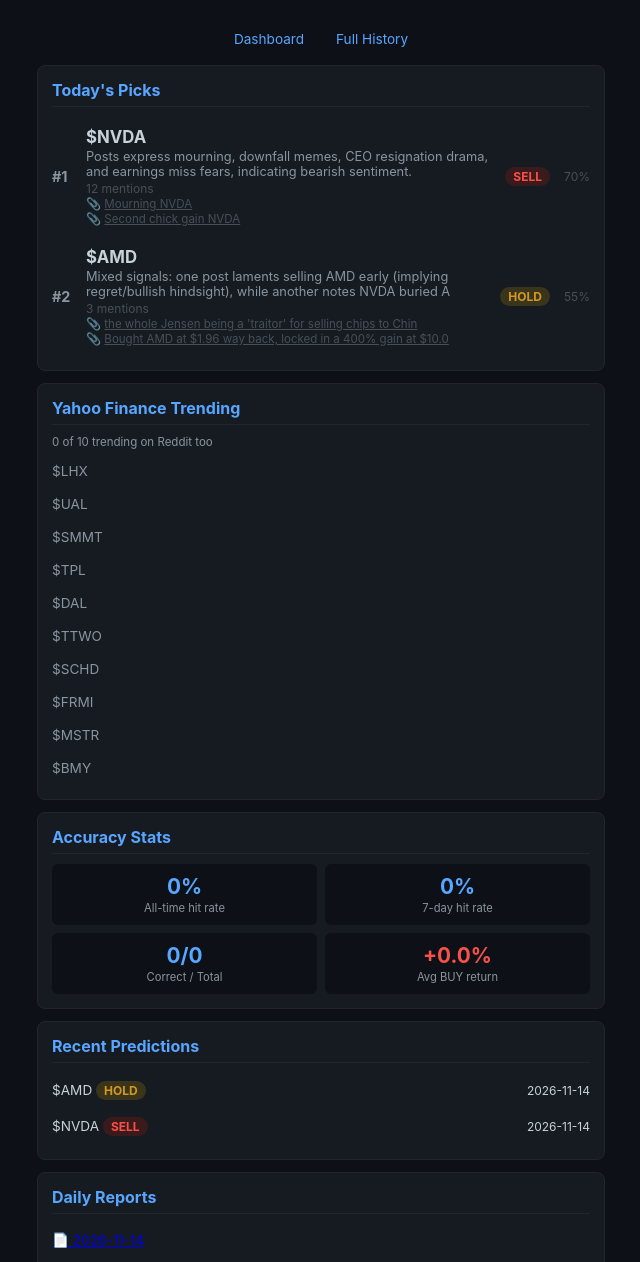
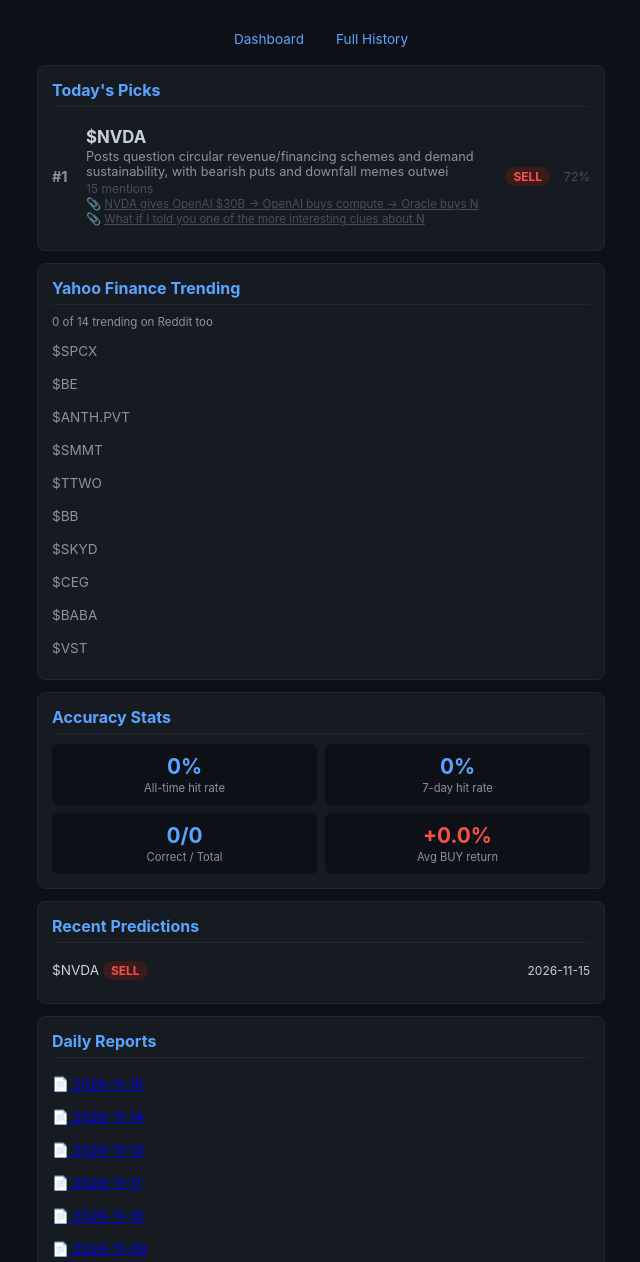
Before and after one commit to sudsingh438/redditStocktrending, a plain HTML site: page docs/index.html in a window 1280 px wide. Shown: the part 98-1360 px from the top of the page, without its empty margins (319-959 px from the left). Drawn offline with Linux system fonts and the light colour scheme.

Commit message:
📊 Update: 2026-11-15

```diff
--- a/docs/index.html
+++ b/docs/index.html
@@ -46,7 +46,7 @@ td { padding: 6px; border-bottom: 1px solid #21262d15; }
 <body>
 <div class="header">
 <h1>Reddit Stock Trends</h1>
-<p class="subtitle">Last run: 2026-11-14T18:55 | r/wallstreetbets</p>
+<p class="subtitle">Last run: 2026-11-15T19:31 | r/wallstreetbets</p>
 </div>
 
 <div class="nav">
@@ -59,24 +59,15 @@ td { padding: 6px; border-bottom: 1px solid #21262d15; }
 <div class="stock-rank">#1</div>
 <div class="stock-info">
 <div class="stock-ticker">$NVDA</div>
-<div class="stock-reason">Posts express mourning, downfall memes, CEO resignation drama, and earnings miss fears, indicating bearish sentiment.</div>
-<div class="stock-meta">12 mentions<br>📎 <a href="https://www.reddit.com/r/wallstreetbets/comments/1xw9egz/mourning_nvda/" target="_blank" style="color:#484f58;font-size:0.72rem;">Mourning NVDA</a><br>📎 <a href="https://www.reddit.com/r/wallstreetbets/comments/1xw902d/second_chick_gain_nvda/" target="_blank" style="color:#484f58;font-size:0.72rem;">Second chick gain NVDA</a></div>
+<div class="stock-reason">Posts question circular revenue/financing schemes and demand sustainability, with bearish puts and downfall memes outwei</div>
+<div class="stock-meta">15 mentions<br>📎 <a href="https://www.reddit.com/r/wallstreetbets/comments/1xx3ndr/nvda_gives_openai_30b_openai_buys_compute_oracle/" target="_blank" style="color:#484f58;font-size:0.72rem;">NVDA gives OpenAI $30B → OpenAI buys compute → Oracle buys N</a><br>📎 <a href="https://www.reddit.com/r/wallstreetbets/comments/1xwwi0a/what_if_i_told_you_one_of_the_more_interesting/" target="_blank" style="color:#484f58;font-size:0.72rem;">What if I told you one of the more interesting clues about N</a></div>
 </div>
 <span class="badge badge-sell">SELL</span>
-<span class="confidence">70%</span>
-</div><div class="stock-row">
-<div class="stock-rank">#2</div>
-<div class="stock-info">
-<div class="stock-ticker">$AMD</div>
-<div class="stock-reason">Mixed signals: one post laments selling AMD early (implying regret/bullish hindsight), while another notes NVDA buried A</div>
-<div class="stock-meta">3 mentions<br>📎 <a href="https://www.reddit.com/r/wallstreetbets/comments/1xvfp61/the_whole_jensen_being_a_traitor_for_selling/" target="_blank" style="color:#484f58;font-size:0.72rem;">the whole Jensen being a 'traitor' for selling chips to Chin</a><br>📎 <a href="https://www.reddit.com/r/wallstreetbets/comments/1xuugl6/bought_amd_at_196_way_back_locked_in_a_400_gain/" target="_blank" style="color:#484f58;font-size:0.72rem;">Bought AMD at $1.96 way back, locked in a 400% gain at $10.0</a></div>
-</div>
-<span class="badge badge-hold">HOLD</span>
-<span class="confidence">55%</span>
+<span class="confidence">72%</span>
 </div></div><div class="card">
 <h2>Yahoo Finance Trending</h2>
-<div style="font-size:0.72rem;color:#8b949e;margin-bottom:6px;">0 of 10 trending on Reddit too</div>
-<div class="history-row"><span style="color:#8b949e">$LHX</span></div><div class="history-row"><span style="color:#8b949e">$UAL</span></div><div class="history-row"><span style="color:#8b949e">$SMMT</span></div><div class="history-row"><span style="color:#8b949e">$TPL</span></div><div class="history-row"><span style="color:#8b949e">$DAL</span></div><div class="history-row"><span style="color:#8b949e">$TTWO</span></div><div class="history-row"><span style="color:#8b949e">$SCHD</span></div><div class="history-row"><span style="color:#8b949e">$FRMI</span></div><div class="history-row"><span style="color:#8b949e">$MSTR</span></div><div class="history-row"><span style="color:#8b949e">$BMY</span></div></div><div class="card">
+<div style="font-size:0.72rem;color:#8b949e;margin-bottom:6px;">0 of 14 trending on Reddit too</div>
+<div class="history-row"><span style="color:#8b949e">$SPCX</span></div><div class="history-row"><span style="color:#8b949e">$BE</span></div><div class="history-row"><span style="color:#8b949e">$ANTH.PVT</span></div><div class="history-row"><span style="color:#8b949e">$SMMT</span></div><div class="history-row"><span style="color:#8b949e">$TTWO</span></div><div class="history-row"><span style="color:#8b949e">$BB</span></div><div class="history-row"><span style="color:#8b949e">$SKYD</span></div><div class="history-row"><span style="color:#8b949e">$CEG</span></div><div class="history-row"><span style="color:#8b949e">$BABA</span></div><div class="history-row"><span style="color:#8b949e">$VST</span></div></div><div class="card">
 <h2>Accuracy Stats</h2>
 <div class="stats-grid">
 <div class="stat-box"><div class="stat-value">0%</div><div class="stat-label">All-time hit rate</div></div>
@@ -87,15 +78,12 @@ td { padding: 6px; border-bottom: 1px solid #21262d15; }
 </div><div class="card">
 <h2>Recent Predictions</h2>
 <div class="history-row">
-<span>$AMD <span class="badge badge-hold">HOLD</span></span>
-<span style="font-size:0.75rem;">2026-11-14</span>
-</div><div class="history-row">
 <span>$NVDA <span class="badge badge-sell">SELL</span></span>
-<span style="font-size:0.75rem;">2026-11-14</span>
+<span style="font-size:0.75rem;">2026-11-15</span>
 </div></div><div class="card">
 <h2>Daily Reports</h2>
-<div class="history-row"><a href="../reports/2026-11-14.md" target="_blank">📄 2026-11-14</a></div><div class="history-row"><a href="../reports/2026-11-13.md" target="_blank">📄 2026-11-13</a></div><div class="history-row"><a href="../reports/2026-11-11.md" target="_blank">📄 2026-11-11</a></div><div class="history-row"><a href="../reports/2026-11-10.md" target="_blank">📄 2026-11-10</a></div><div class="history-row"><a href="../reports/2026-11-09.md" target="_blank">📄 2026-11-09</a></div><div class="history-row"><a href="../reports/2026-11-08.md" target="_blank">📄 2026-11-08</a></div><div class="history-row"><a href="../reports/2026-11-07.md" target="_blank">📄 2026-11-07</a></div><div class="history-row"><a href="../reports/2026-11-06.md" target="_blank">📄 2026-11-06</a></div><div class="history-row"><a href="../reports/2026-11-05.md" target="_blank">📄 2026-11-05</a></div><div class="history-row"><a href="../reports/2026-11-04.md" target="_blank">📄 2026-11-04</a></div></div><div class="footer">
-<p class="refresh-time">Updated: 2026-11-14 18:55 UTC</p>
+<div class="history-row"><a href="../reports/2026-11-15.md" target="_blank">📄 2026-11-15</a></div><div class="history-row"><a href="../reports/2026-11-14.md" target="_blank">📄 2026-11-14</a></div><div class="history-row"><a href="../reports/2026-11-13.md" target="_blank">📄 2026-11-13</a></div><div class="history-row"><a href="../reports/2026-11-11.md" target="_blank">📄 2026-11-11</a></div><div class="history-row"><a href="../reports/2026-11-10.md" target="_blank">📄 2026-11-10</a></div><div class="history-row"><a href="../reports/2026-11-09.md" target="_blank">📄 2026-11-09</a></div><div class="history-row"><a href="../reports/2026-11-08.md" target="_blank">📄 2026-11-08</a></div><div class="history-row"><a href="../reports/2026-11-07.md" target="_blank">📄 2026-11-07</a></div><div class="history-row"><a href="../reports/2026-11-06.md" target="_blank">📄 2026-11-06</a></div><div class="history-row"><a href="../reports/2026-11-05.md" target="_blank">📄 2026-11-05</a></div></div><div class="footer">
+<p class="refresh-time">Updated: 2026-11-15 19:31 UTC</p>
 <p>Repo: <a href="https://github.com/sudsingh438/redditStocktrending" style="color:#484f58">redditStocktrending</a></p>
 </div>
 </body>
```
Also changed, not shown: docs/history.html (+4 -10 lines), 1 other file.
